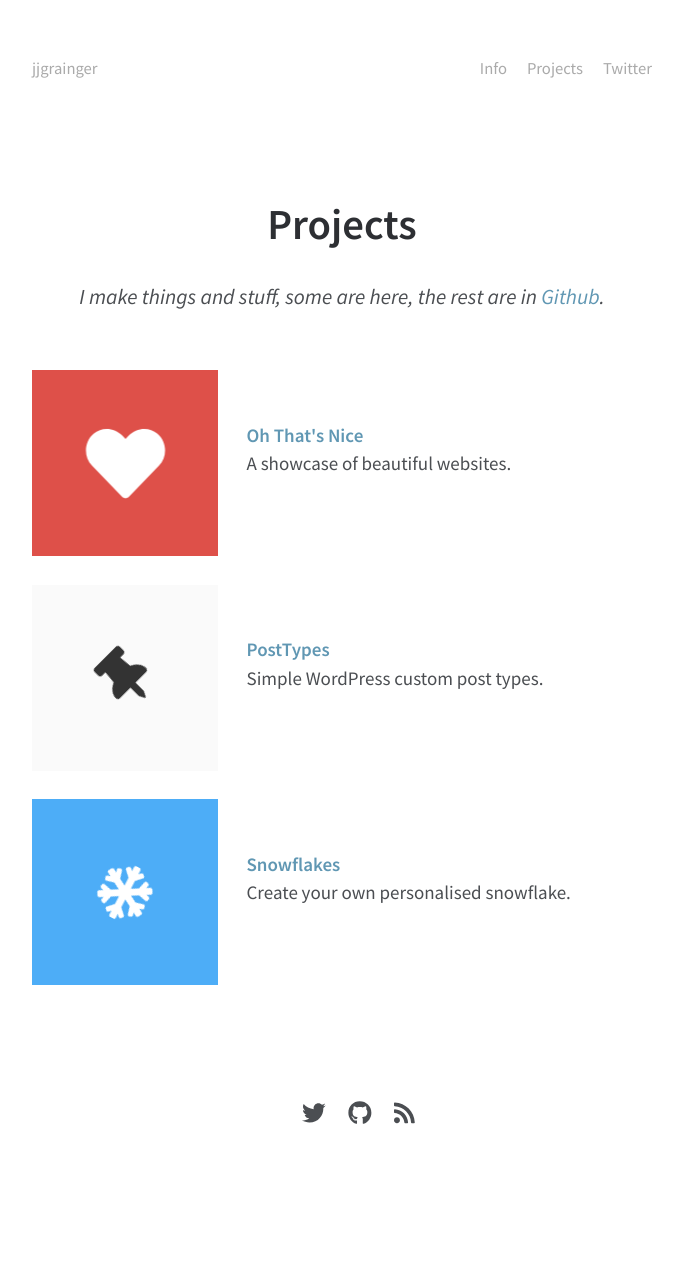
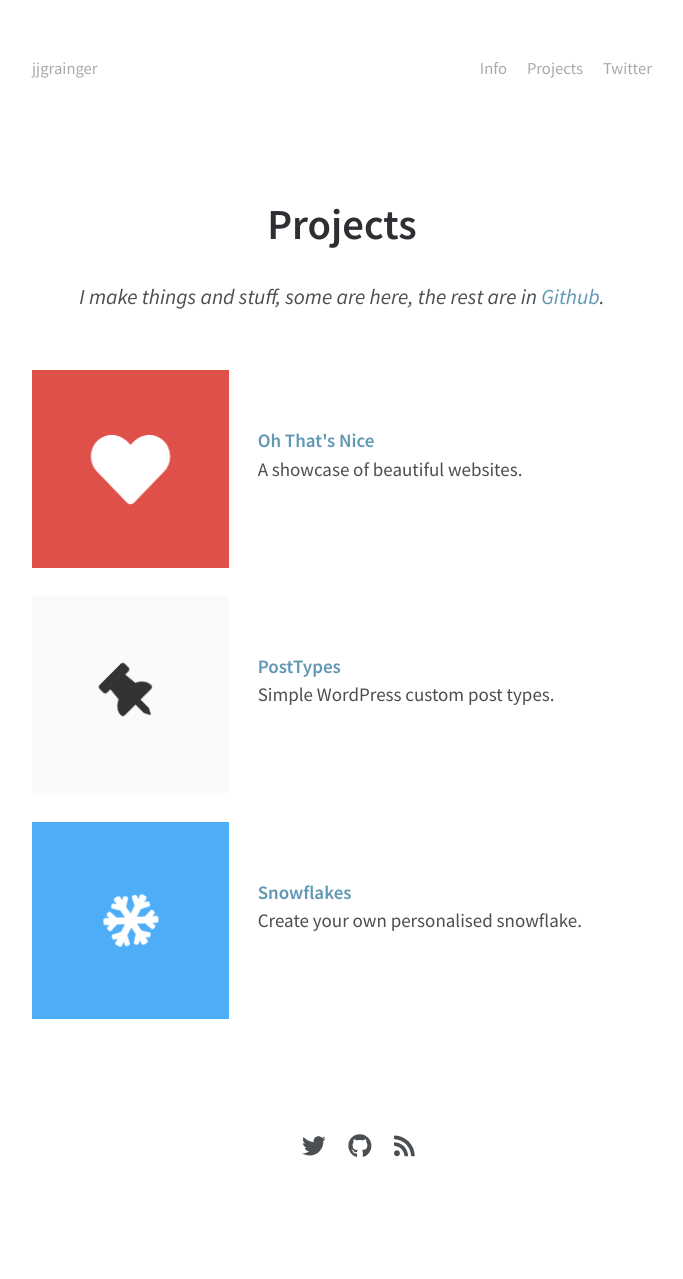
Before and after one commit to jjgrainger/jjgrainger, a Jekyll site: the page built from projects.html, in a window 1280 px wide. Shown: the whole page, without its empty margins (298-981 px from the left). Built offline with Jekyll 4.4.1, drawn with Linux system fonts in a browser that asks for light colours; nearby versions of some CDN libraries; before the commit the page ends 1245 px from its top, so only the background shows below that.

Commit message:
fix project pages

```diff
--- /dev/null
+++ b/_includes/projects/ohthatsnice.html
@@ -0,0 +1 @@
+<span class="icon fas fa-heart"></span>
--- /dev/null
+++ b/_includes/projects/posttypes.html
@@ -0,0 +1 @@
+<span class="icon fas fa-thumbtack"></span>
--- /dev/null
+++ b/_includes/projects/snowflakes.html
@@ -0,0 +1 @@
+<span class="icon fas fa-snowflake"></span>
--- a/_layouts/project.html
+++ b/_layouts/project.html
@@ -18,7 +18,7 @@
     <div class="project-content" itemprop="articleBody">
 
         <div class="project-image" id="{{ page.image }}">
-            <span class="icon {{ page.icon }}"></span>
+            {% include projects/{{ page.image }}.html %}
         </div>
 
         {{ content }}
--- a/_sass/_projects.scss
+++ b/_sass/_projects.scss
@@ -28,7 +28,7 @@
 
 .grid {
     display: grid;
-    grid-template-columns: 30% 70%;
+    grid-template-columns: 1fr 2fr;
     grid-column-gap: 1.5rem;
     grid-row-gap: 1.5rem;
 }
@@ -52,7 +52,7 @@
         top: 0;
         bottom: 0;
         margin: auto;
-        font-size: 3rem!important;
+        font-size: 3em!important;
     }
 }
 
--- a/projects.html
+++ b/projects.html
@@ -16,7 +17,7 @@
             {% for project in site.projects %}
                 <div class="grid-item project-grid">
                     <a href="{{ project.url }}" class="project-grid-image" id="{{ project.image }}">
-                        <span class="icon {{project.icon }}"></span>
+                        {% include projects/{{ project.image }}.html %}
                     </a>
                 </div>
                 <div class="grid-item">
```
Also changed, not shown: other parts of projects.html (+1 -0 lines), _projects/oh-thats-nice.md (+0 -1 lines), _projects/posttypes.md (+0 -1 lines), _projects/snowflakes.md (+0 -1 lines).
